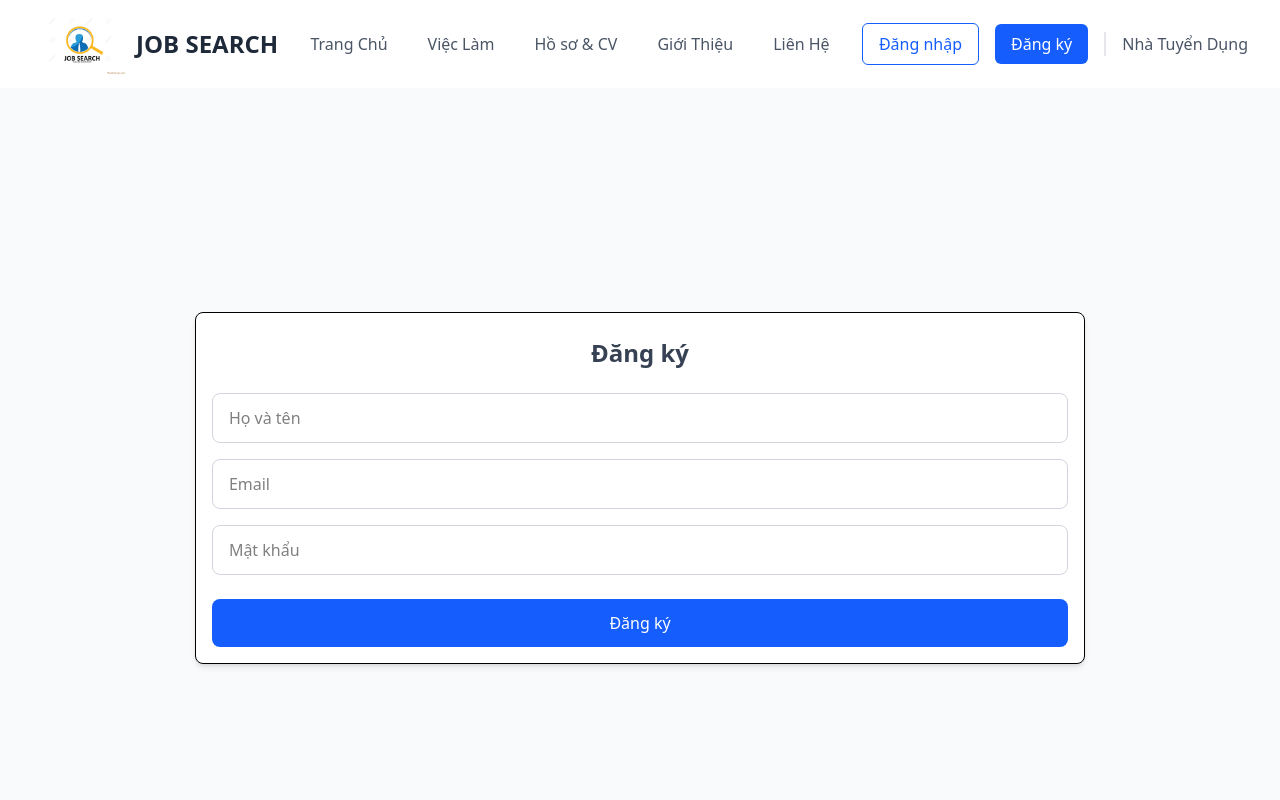
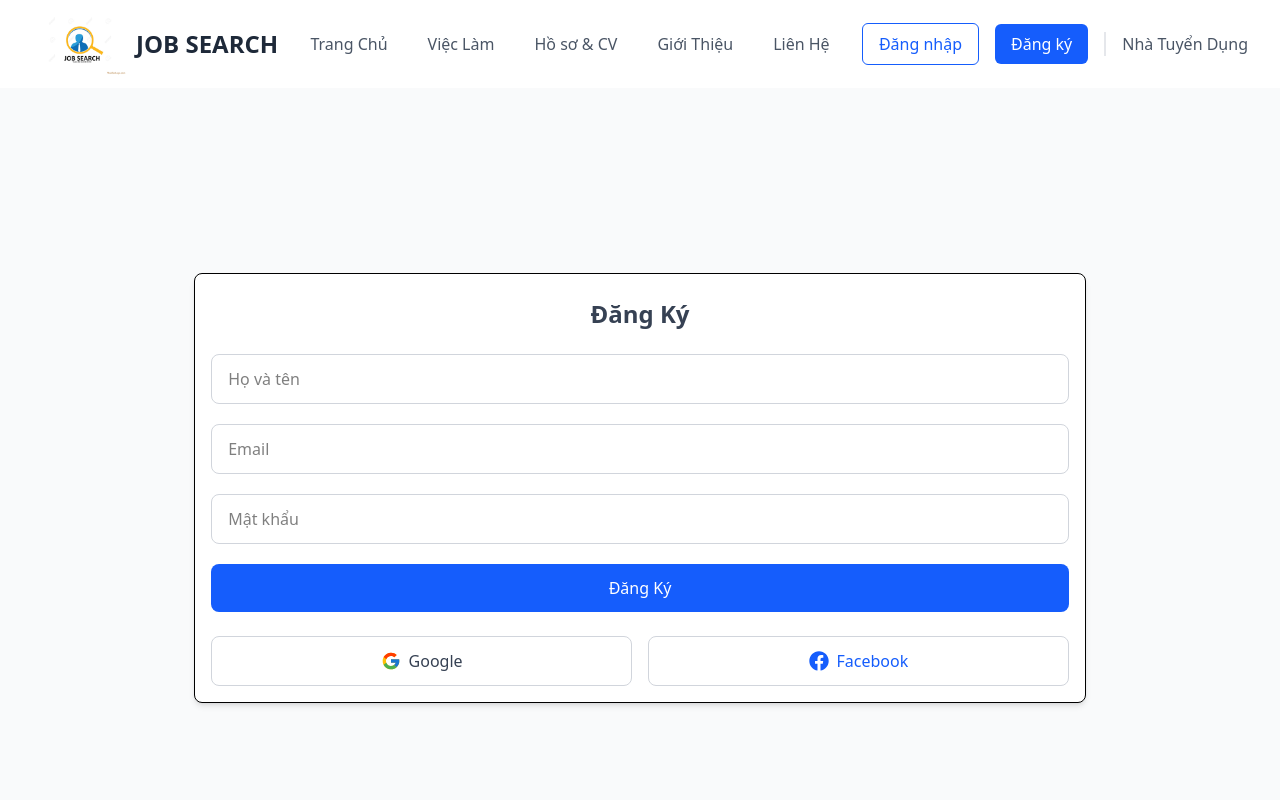
Before and after one commit to Quyen2111/Web_Tuyen_Dung_Saiyou, a React (Vite) app in the folder websaiyou/: page /register in a window 1280 px wide. Shown: the top 800 px of the page. Built offline with nearby package versions, Linux system fonts and the light colour scheme.

Commit message:
add RegisterPage

```diff
--- a/websaiyou/src/pages/RegisterPage.jsx
+++ b/websaiyou/src/pages/RegisterPage.jsx
@@ -2,6 +2,8 @@ import { useState } from "react";
 import { Button } from "@/components/ui/button";
 import { Input } from "@/components/ui/input";
 import { Card, CardContent } from "@/components/ui/card";
+import { FcGoogle } from "react-icons/fc";
+import { FaFacebook } from "react-icons/fa";
 
 export default function RegisterPage() {
   const [formData, setFormData] = useState({
@@ -18,19 +20,27 @@ export default function RegisterPage() {
     console.log("Register with", formData);
   };
 
+  const handleGoogleRegister = () => {
+    console.log("Register with Google");
+  };
+
+  const handleFacebookRegister = () => {
+    console.log("Register with Facebook");
+  };
+
   return (
     <div className="min-h-screen flex items-center justify-center bg-gray-50 p-4">
       <Card className="w-full max-w-sm shadow-lg rounded-lg bg-white">
         <CardContent className="space-y-6 p-8">
-          <h2 className="text-2xl font-semibold text-center text-gray-700 mb-6">Đăng ký</h2>
+          <h2 className="text-2xl font-semibold text-center text-gray-700 mb-6">Đăng Ký</h2>
 
           <Input
-            name="name"
+            name="HovaTen"
             placeholder="Họ và tên"
             type="text"
             value={formData.name}
             onChange={handleChange}
-            className="w-full px-4 py-3 rounded-lg border border-gray-300 focus:outline-none focus:ring-2 focus:ring-blue-500 mb-4"
+            className="w-full px-4 py-3 rounded-lg border border-gray-300 focus:outline-none focus:ring-2 focus:ring-blue-500 mb-5"
           />
 
           <Input
@@ -39,7 +49,7 @@ export default function RegisterPage() {
             type="email"
             value={formData.email}
             onChange={handleChange}
-            className="w-full px-4 py-3 rounded-lg border border-gray-300 focus:outline-none focus:ring-2 focus:ring-blue-500 mb-4"
+            className="w-full px-4 py-3 rounded-lg border border-gray-300 focus:outline-none focus:ring-2 focus:ring-blue-500 mb-5"
           />
 
           <Input
@@ -48,15 +58,35 @@ export default function RegisterPage() {
             type="password"
             value={formData.password}
             onChange={handleChange}
-            className="w-full px-4 py-3 rounded-lg border border-gray-300 focus:outline-none focus:ring-2 focus:ring-blue-500 mb-6"
+            className="w-full px-4 py-3 rounded-lg border border-gray-300 focus:outline-none focus:ring-2 focus:ring-blue-500 mb-5"
           />
 
           <Button
             onClick={handleRegister}
             className="w-full py-3 text-white bg-blue-600 hover:bg-blue-700 rounded-lg"
           >
-            Đăng ký
+            Đăng Ký
           </Button>
+
+          <div className="flex items-center justify-center gap-4 mt-6">
+            <Button
+              variant="outline"
+              onClick={handleGoogleRegister}
+              className="w-full py-3 border border-gray-300 text-gray-700 rounded-lg flex items-center justify-center gap-2 hover:bg-gray-100"
+            >
+              <FcGoogle className="w-5 h-5" />
+              Google
+            </Button>
+
+            <Button
+              variant="outline"
+              onClick={handleFacebookRegister}
+              className="w-full py-3 border border-gray-300 text-blue-600 rounded-lg flex items-center justify-center gap-2 hover:bg-blue-50"
+            >
+              <FaFacebook className="w-5 h-5 text-blue-600" />
+              Facebook
+            </Button>
+          </div>
         </CardContent>
       </Card>
     </div>
```
